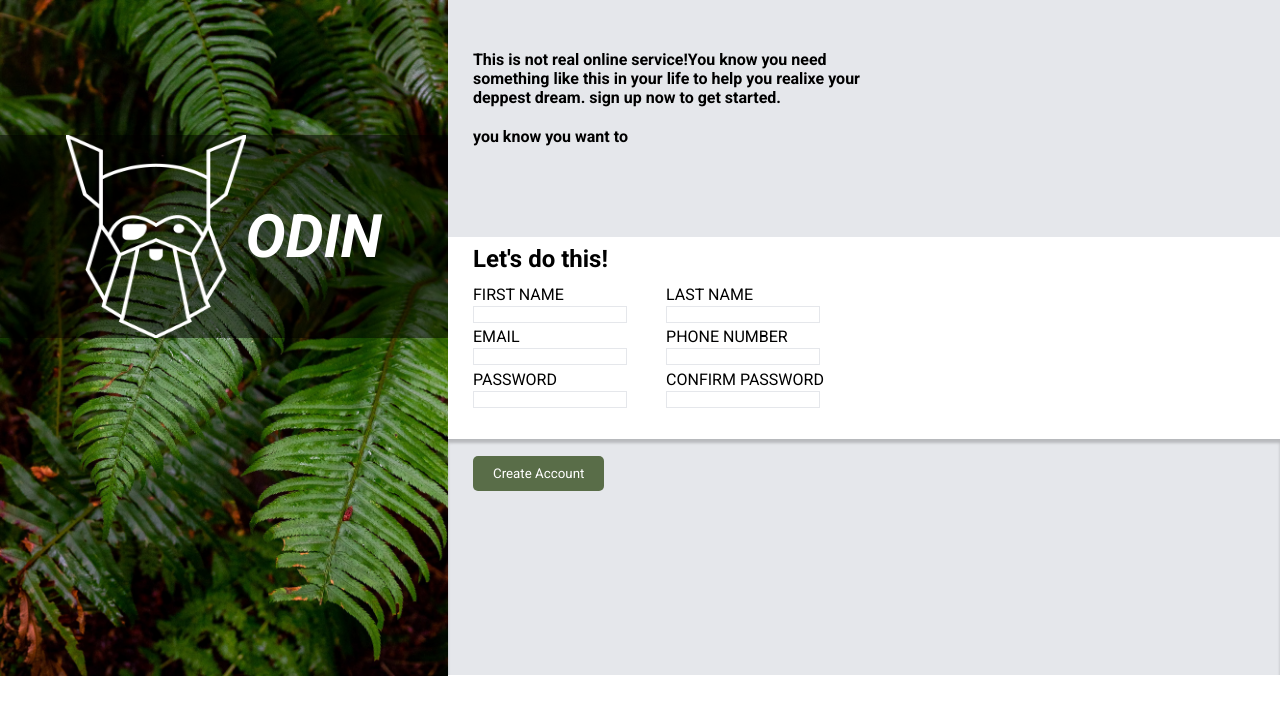
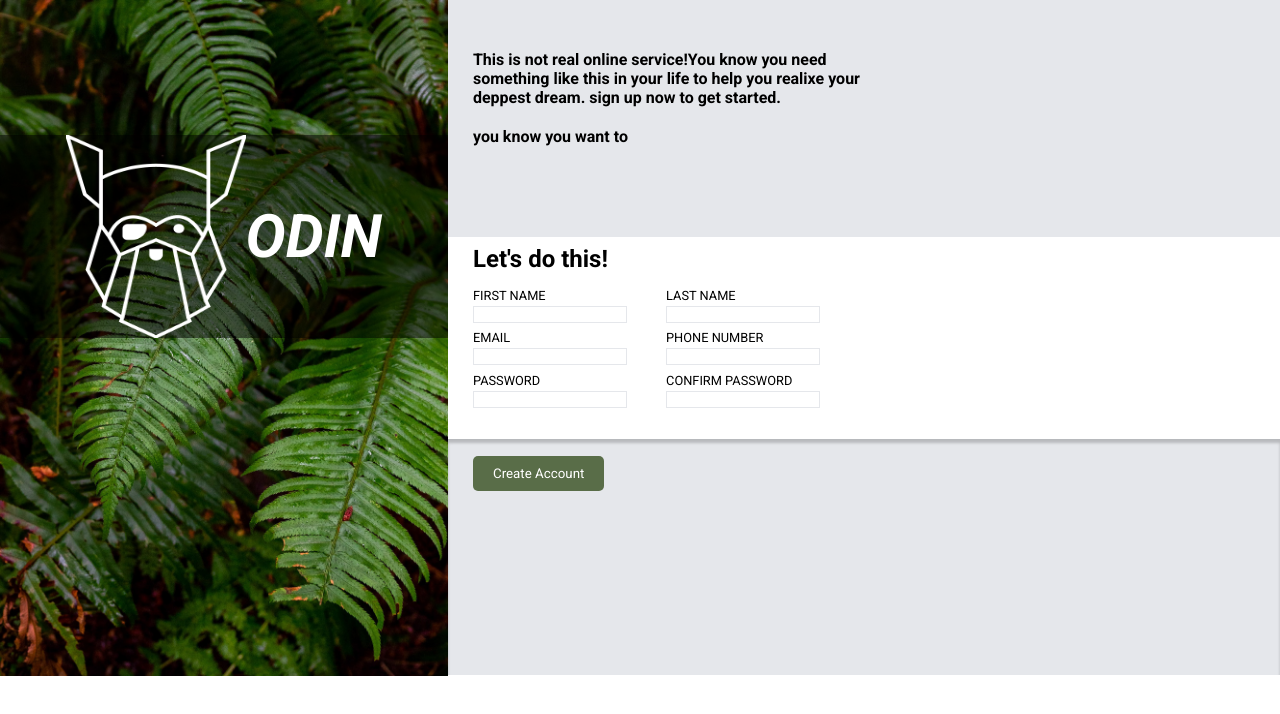
Before and after one commit to Jbsmall17/signUp-form, a React (Vite) app: page / in a window 1280 px wide. Shown: the top 714 px of the page. Built offline with nearby package versions, Linux system fonts and the light colour scheme.

Commit message:
modify style.css

```diff
--- a/src/css/style.css
+++ b/src/css/style.css
@@ -71,7 +71,7 @@ article.right > div:nth-child(2) h2{
   margin-bottom: 1.5%;
 }
 article.right > div:nth-child(2) label{
-  font-size: 1rem;
+  font-size: 0.8rem;
 }
 input.PASSWORD,input.CONFIRM{
   margin-bottom: 0%;
@@ -197,6 +197,6 @@ article.right > div:nth-child(3) button:hover{
     padding: 1vh 3vh;
   }
   article.right > div:nth-child(2) label{
-    font-size: 0.6rem;
+    font-size: 0.5rem;
   }
 }
```
